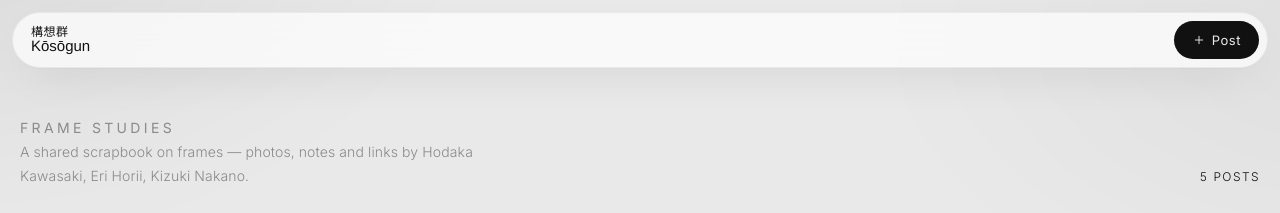
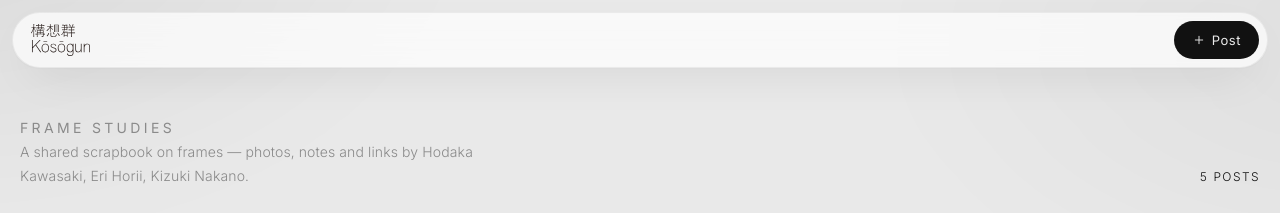
Before and after one commit to da-unch/kosogun, a Jekyll site: the page built from index.html, in a window 1280 px wide. Shown: the top 213 px of the page. Built offline with Jekyll 4.4.1, drawn with Linux system fonts in a browser that asks for light colours.

Commit message:
ヘッダーのロゴを公式SVGに差し替え
Co-Authored-By: Claude Opus 5 <noreply@anthropic.com>

```diff
--- a/_layouts/default.html
+++ b/_layouts/default.html
@@ -23,7 +23,7 @@
   {%- if member %}
   <a class="icon-btn" href="{{ '/' | relative_url }}" data-back aria-label="Back"><svg width="18" height="18" viewBox="0 0 24 24" fill="none" stroke="currentColor" stroke-width="1.6"><path d="m15 18-6-6 6-6"/></svg></a>
   {%- endif %}
-  <a class="brand" href="{{ '/' | relative_url }}" aria-label="構想群 Kōsōgun"><span class="brand__ja">構想群</span><span class="brand__en">Kōsōgun</span></a>
+  <a class="brand" href="{{ '/' | relative_url }}"><img src="{{ '/assets/images/kosogun_logo.svg' | relative_url }}" alt="構想群 Kōsōgun" width="288" height="157"></a>
   <span class="topbar__spacer"></span>
   <a class="pill" href="{{ '/admin/' | relative_url }}"><svg width="14" height="14" viewBox="0 0 24 24" fill="none" stroke="currentColor" stroke-width="1.6"><path d="M12 5v14M5 12h14"/></svg>Post</a>
 </header>
--- a/assets/css/style.css
+++ b/assets/css/style.css
@@ -68,9 +68,8 @@ button { font: inherit; color: inherit; }
   box-shadow: var(--shadow);
 }
 .page-post .topbar { padding-left: 8px; }
-.brand { display: flex; flex-direction: column; justify-content: center; line-height: 1.02; font-weight: 300; white-space: nowrap; }
-.brand__ja { font-size: 12px; letter-spacing: .04em; }
-.brand__en { font-family: "Helvetica Neue", "Inter", sans-serif; font-size: 15px; letter-spacing: 0; }
+.brand { display: flex; align-items: center; flex: none; }
+.brand img { width: auto; height: 32px; }
 .topbar__spacer { flex: 1; }
 .pill, .icon-btn {
   display: inline-flex;
```
